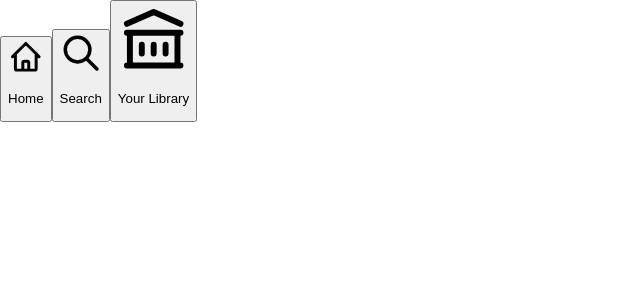
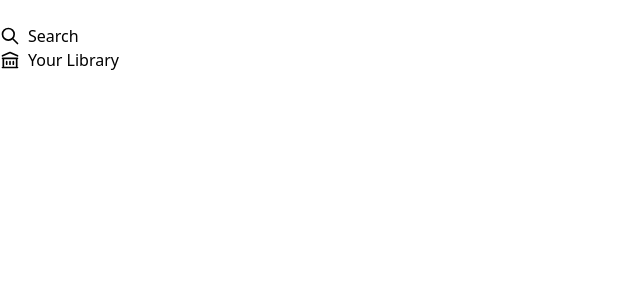
Before and after one commit to timothyrusso/nextjs-spotify, a Next.js app: page / in a window 1280 px wide. Shown: the top 300 px of the page, without its empty margins (0-640 px from the left). Built offline with nearby package versions, Linux system fonts and the light colour scheme.

Commit message:
fix: fixed tailwind module installation

```diff
--- /dev/null
+++ b/postcss.config.js
@@ -0,0 +1,6 @@
+module.exports = {
+  plugins: {
+    tailwindcss: {},
+    autoprefixer: {},
+  },
+}
--- /dev/null
+++ b/tailwind.config.js
@@ -0,0 +1,11 @@
+/** @type {import('tailwindcss').Config} */
+module.exports = {
+  content: [
+    './pages/**/*.{js,ts,jsx,tsx}',
+    './components/**/*.{js,ts,jsx,tsx}',
+  ],
+  theme: {
+    extend: {},
+  },
+  plugins: [],
+};
```
Also changed, not shown: package.json (+5 -2 lines), styles/globals.css (+6 -2 lines), components/Sidebar.js (line endings or trailing spaces), pages/index.js (line endings or trailing spaces), todo.txt, 1 other file (tests, documents, lock files or other folders).
